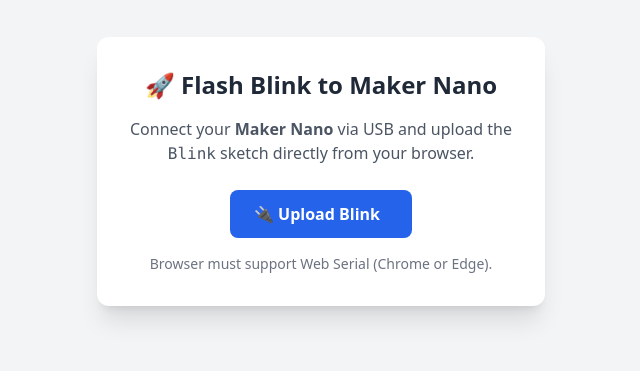
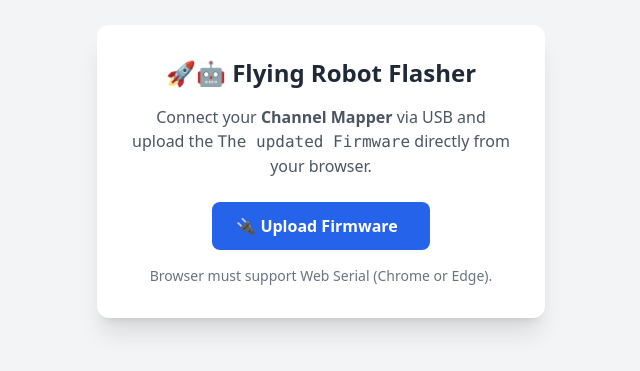
Before and after one commit to Ali-Buttner/Ali-Buttner.github.io, a plain HTML site: page index.html in a window 1280 px wide. Shown: the part 229-600 px from the top of the page, without its empty margins (319-959 px from the left). Drawn offline with nearby package versions, Linux system fonts and the light colour scheme.

Commit message:
Update index.html

```diff
--- a/index.html
+++ b/index.html
@@ -11,9 +11,9 @@
 </head>
 <body class="bg-gray-100 text-gray-800 font-sans flex items-center justify-center min-h-screen">
   <div class="bg-white shadow-xl rounded-xl p-8 max-w-md text-center">
-    <h1 class="text-2xl font-bold mb-4">🚀 Flash Blink to Maker Nano</h1>
+    <h1 class="text-2xl font-bold mb-4">🚀🤖 Flying Robot Flasher </h1>
     <p class="mb-6 text-gray-600">
-      Connect your <strong>Maker Nano</strong> via USB and upload the <code>Blink</code> sketch directly from your browser.
+      Connect your <strong>Channel Mapper</strong> via USB and upload the <code>The updated Firmware</code> directly from your browser.
     </p>
     <button
       class="bg-blue-600 hover:bg-blue-700 text-white font-semibold px-6 py-3 rounded-lg transition duration-200 ease-in-out"
@@ -22,7 +22,7 @@
       board="nano"
       use-web-serial
     >
-      🔌 Upload Blink
+      🔌 Upload Firmware
       <span class="upload-progress ml-2 text-sm text-white font-normal"></span>
     </button>
     <p class="mt-4 text-sm text-gray-500">Browser must support Web Serial (Chrome or Edge).</p>
```
